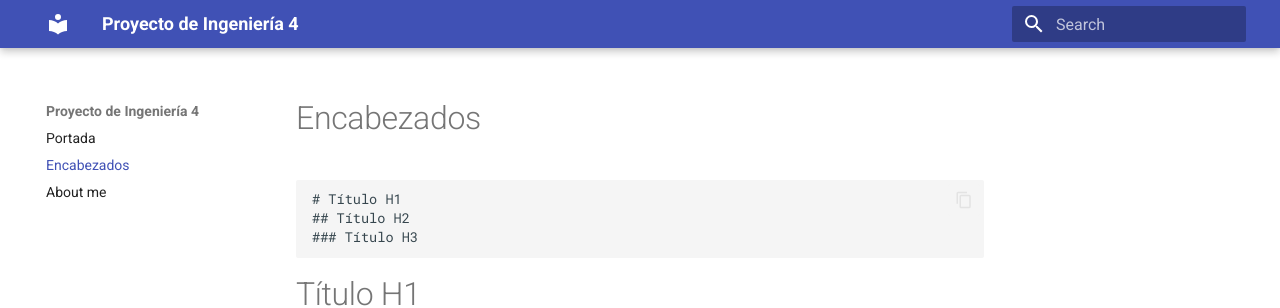
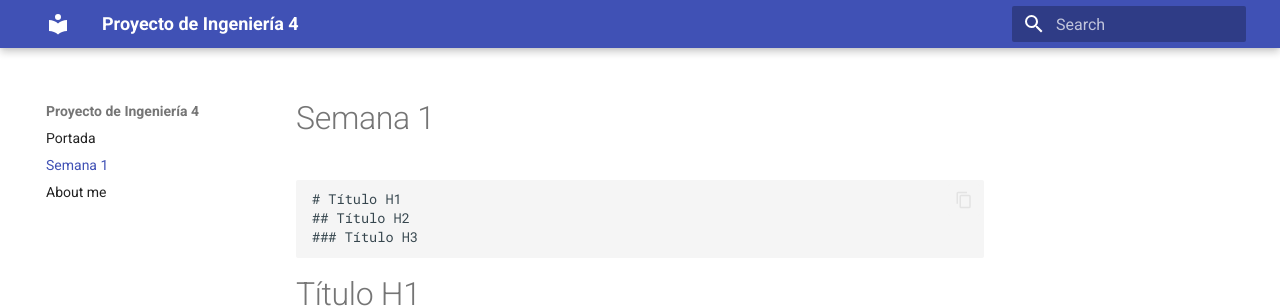
Before and after one commit to and070406/Proyecto4_andrea, an MkDocs documentation site: the page built from docs/comandos copy.md, in a window 1280 px wide and 900 px high. Shown: the top 308 px of the window. Built offline with MkDocs 1.6.1 and Material for MkDocs 9.7.7, drawn with Linux system fonts in a browser that asks for light colours.

Commit message:
semana 1

````diff
--- a/docs/comandos copy.md
+++ b/docs/comandos copy.md
@@ -1,4 +1,4 @@
-# Encabezados
+# Semana 1
 
 ``` codigo
 # Título H1
````
